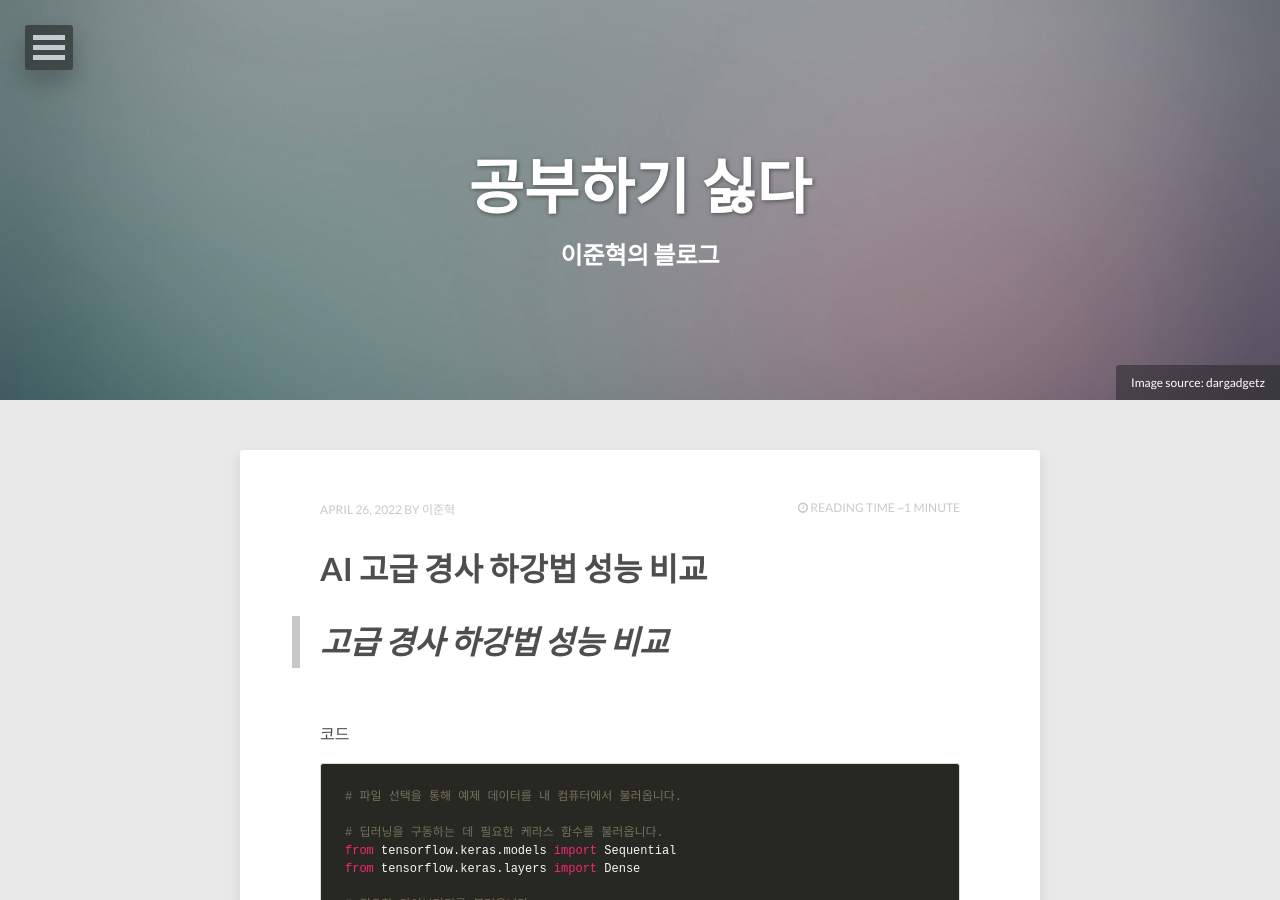
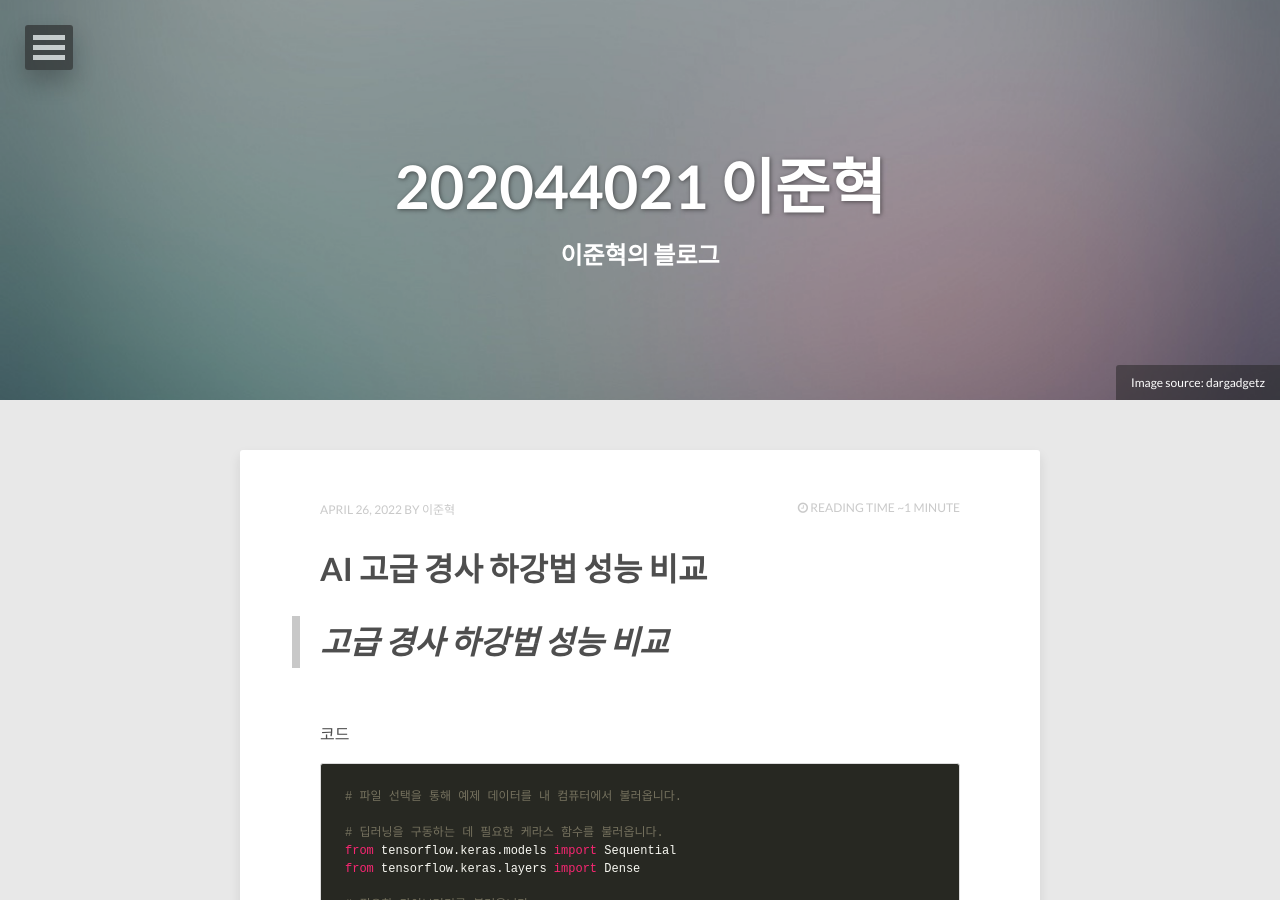
Before and after one commit to wnsgur9137/wnsgur9137.github.io, a Jekyll site: the page built from index.html, in a window 1280 px wide and 900 px high. Built offline with Jekyll 4.4.1, drawn with Linux system fonts in a browser that asks for light colours; nearby versions of some CDN libraries; the list of posts is cut into pages by our own code.

Commit message:
title_update

```diff
--- a/_config.yml
+++ b/_config.yml
@@ -1,5 +1,5 @@
-title:            공부하기 싫다
-description:      공부하기 싫다
+title:            "202044021 이준혁"
+description:      "이론은 어려워요우"
 disqus_shortname: wnsgur9137-github-io
 reading_time:     true
 words_per_minute: 200
```
